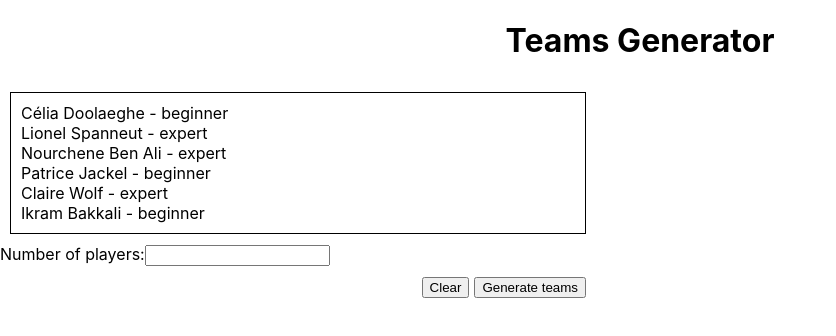
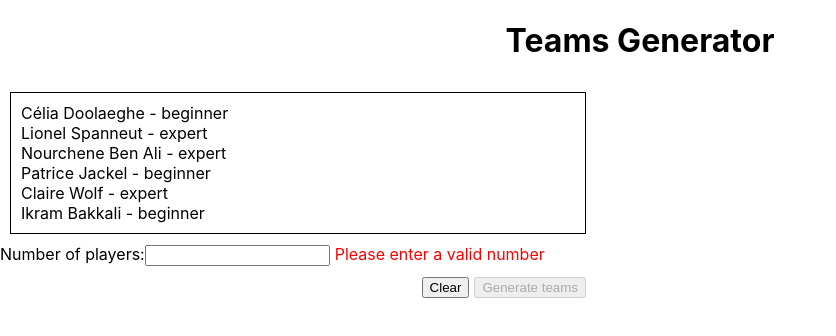
Before and after one commit to CeliaDoolaeghe/team-generator, a React (Create React App) app: page / in a window 1280 px wide. Shown: the top 336 px of the page, without its empty margins (0-836 px from the left). Built offline with nearby package versions, Linux system fonts and the light colour scheme.

Commit message:
add check on number input

```diff
--- a/src/App.js
+++ b/src/App.js
@@ -4,6 +4,7 @@ import { generateTeams } from './utils/generate-teams';
 import './stylesheets/team-generator.css';
 import players from './data/players';
 import NumberInput from './components/NumberInput';
+import { checkNumber } from './utils/checks';
 
 const EMPTY_TEAMS = {
   team1: null,
@@ -25,13 +26,19 @@ const App = () => {
         {teams.team2 && <PlayersList players={teams.team2}/>}
       </div>
       <div>
-        <NumberInput onChange={value => setNumber(value)}/>
+        <NumberInput
+          onChange={value => setNumber(value)}
+          isValid={checkNumber(number)}
+        />
       </div>
       <div className="column buttons">
         <button className="clear" onClick={() => setTeams(EMPTY_TEAMS)}>
           Clear
         </button>
-        <button onClick={() => setTeams(generateTeams(players, number))}>
+        <button
+          onClick={() => setTeams(generateTeams(players, number))}
+          disabled={!checkNumber(number)}
+        >
           Generate teams
         </button>
       </div>
--- a/src/components/NumberInput.js
+++ b/src/components/NumberInput.js
@@ -1,8 +1,9 @@
 import React, { Fragment } from 'react';
 
-export default ({ onChange }) => (
+export default ({ onChange, isValid }) => (
   <Fragment>
     <label>Number of players:</label>
     <input id="number" onChange={e => onChange(e.target.value)}/>
+    {!isValid && <span className="error">Please enter a valid number</span>}
   </Fragment>
 );
--- a/src/stylesheets/team-generator.css
+++ b/src/stylesheets/team-generator.css
@@ -20,3 +20,8 @@ h1 {
 .clear {
     margin-right: 5px;
 }
+
+.error {
+    color: red;
+    margin-left: 5px;
+}
--- /dev/null
+++ b/src/utils/checks.js
@@ -0,0 +1 @@
+export const checkNumber = number => number >= 1 && number <= 3;
```
